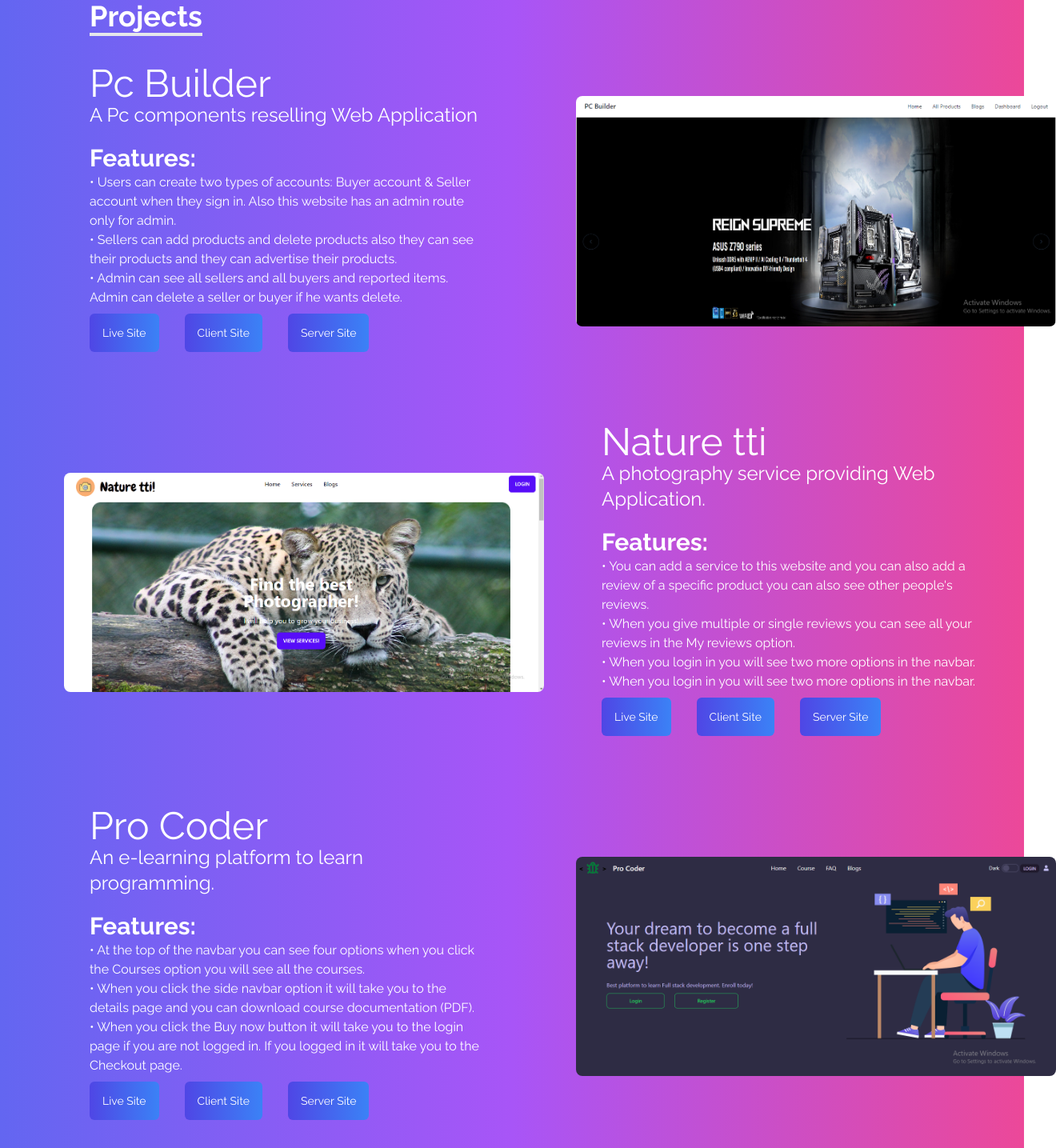
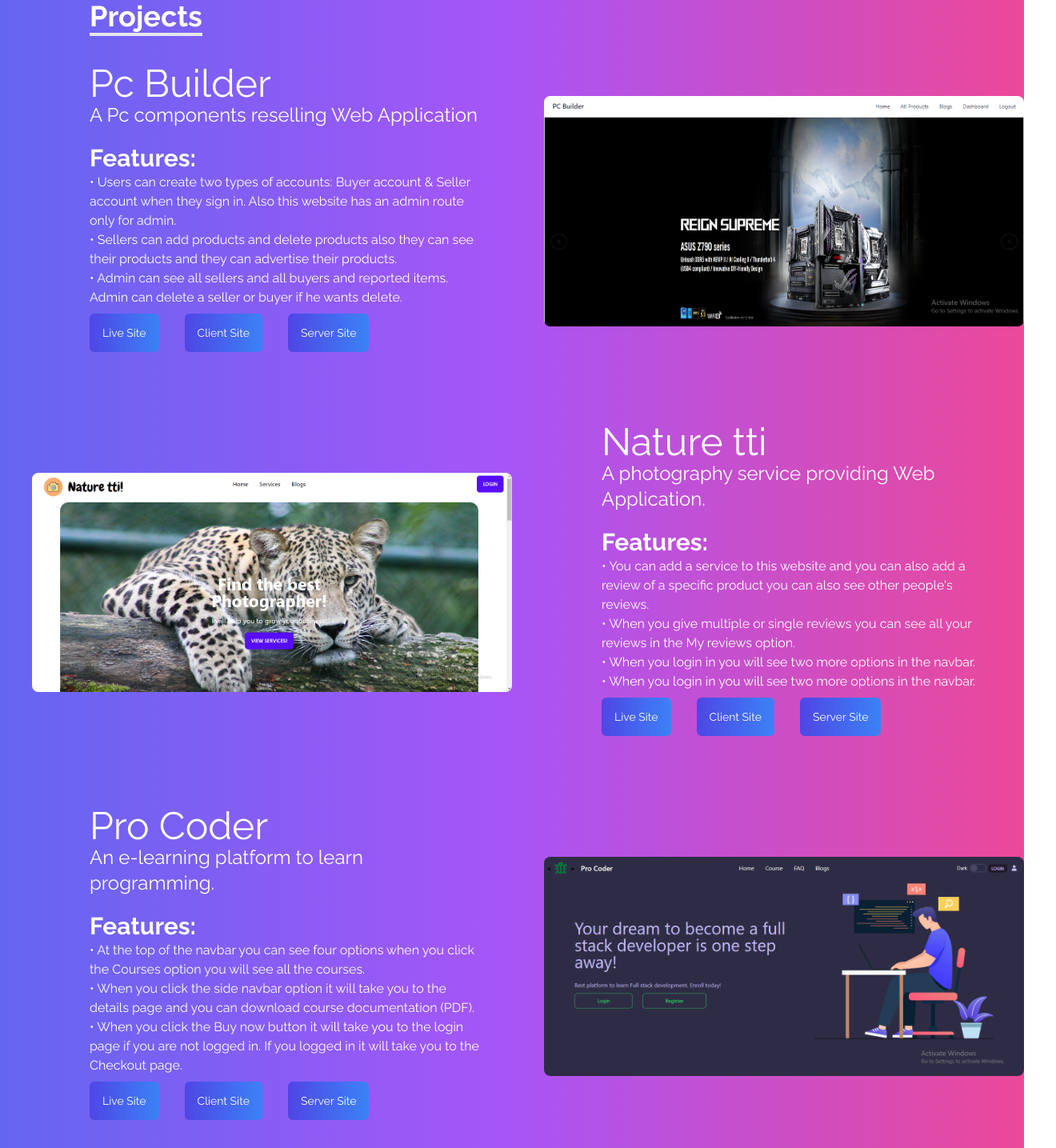
Before and after one commit to ifty17/dev-ifty, a React (Create React App) app: page / in a window 1280 px wide. Shown: the part 1640-3075 px from the top of the page at 80% size, 1320 px wide, since content can reach past the window. Built offline with nearby package versions, Linux system fonts and the light colour scheme.

Commit message:
removed margin from image

```diff
--- a/src/components/Portfolio.js
+++ b/src/components/Portfolio.js
@@ -61,7 +61,7 @@ const Portfolio = () => {
             </a>
           </div>
         </div>
-        <div className=" my-auto mx-10 md:w-[600px] md:ml-20">
+        <div className=" my-auto mx-10 md:w-[600px] ">
           <img
             className="hover:scale-105 duration-500 rounded-lg"
             src={pcBuilder}
@@ -72,7 +72,7 @@ const Portfolio = () => {
 
       <div className="hidden md:block">
         <div className="grid grid-cols-1 md:grid-cols-2 py-20 ">
-          <div className=" my-auto mx-10 md:w-[600px] md:ml-20">
+          <div className=" my-auto mx-10 md:w-[600px] ">
             <img
               className="hover:scale-105 duration-500 rounded-lg"
               src={natureTti}
@@ -185,7 +185,7 @@ const Portfolio = () => {
               </a>
             </div>
           </div>
-          <div className=" my-auto mx-10 md:w-[600px] md:ml-20">
+          <div className=" my-auto mx-10 md:w-[600px] ">
             <img
               className="hover:scale-105 duration-500 rounded-lg"
               src={natureTti}
@@ -245,7 +245,7 @@ const Portfolio = () => {
             </a>
           </div>
         </div>
-        <div className=" my-auto mx-10 md:w-[600px] md:ml-20">
+        <div className=" my-auto mx-10 md:w-[600px]">
           <img
             className="hover:scale-105 duration-500 rounded-lg"
             src={proCoder}
```
Also changed, not shown: src/components/Navbar.js (+0 -29 lines).
